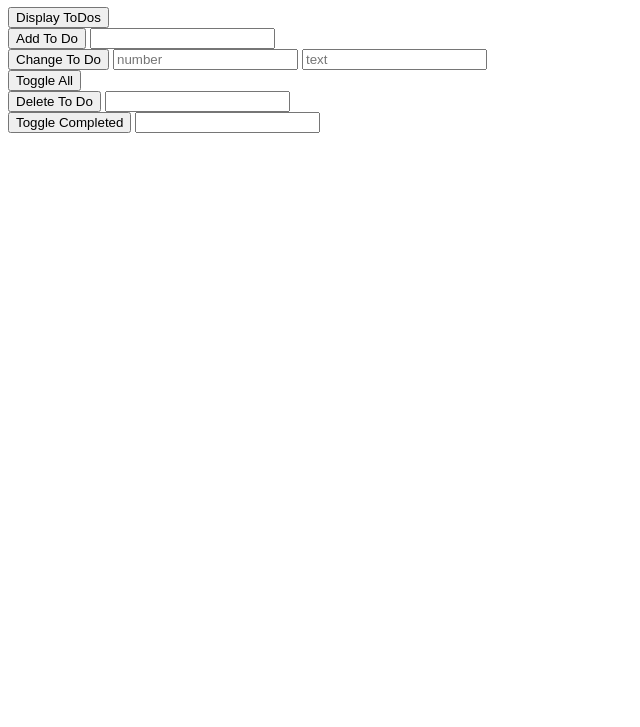
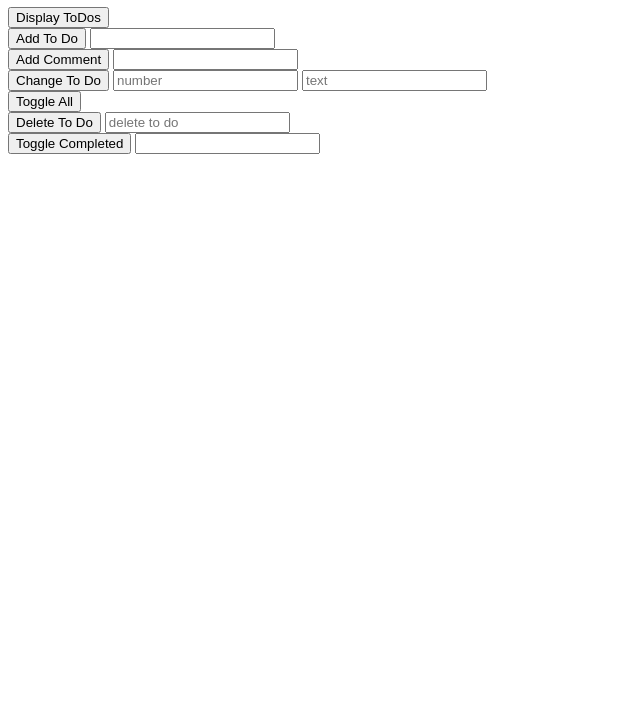
Before and after one commit to traciwilliams/basic-javascript-todo-list, a plain HTML site: page index.html in a window 1280 px wide. Shown: the part 73-800 px from the top of the page, without its empty margins (0-640 px from the left). Drawn offline with Linux system fonts and the light colour scheme.

Commit message:
buttonHandler object

```diff
--- a/index.html
+++ b/index.html
@@ -20,6 +20,14 @@
 
 
 <div>
+	<button onclick="buttonHandlers.addComment()">Add Comment</button>
+	<input id="addCommentInput" type="text">
+</div>
+
+
+
+
+<div>
 	<button onclick="buttonHandlers.changeToDo()" >Change To Do</button>
 	<input id="changeToDoPositionInput" type="number" placeholder="number">
 	<input id="changeToDoPositionText" type="text" placeholder="text">
@@ -30,7 +38,7 @@
 </div>
 <div>
 	<button onclick="buttonHandlers.deleteToDo()" id="deleteToDoButton">Delete To Do</button>
-	<input id="deleteToDoButtonInput" type="number">
+	<input id="deleteToDoButtonInput" type="number" placeholder="delete to do">
 </div>
 
 
@@ -41,6 +49,7 @@
 
 
 
+
 <!-- <script src="https://cdnjs.cloudflare.com/ajax/libs/jquery/3.1.1/jquery.min.js"</script> -->
 <script src="scripts/app.js"></script>
 </body>
--- a/scripts/app.js
+++ b/scripts/app.js
@@ -66,7 +66,7 @@ document.getElementsByTagName("button")[0].addEventListener("click", submitTask)
 //an empty array to push the todos into
 var todoList = {
 		todos:[],
-
+		todoComment: [],
 		displayToDos: function() {
 			if(this.todos.length === 0){
 				console.log("Your Todo List is Empty");
@@ -90,6 +90,24 @@ var todoList = {
 			});
 			this.displayToDos();
 		},
+
+
+
+
+		addComment: function(todoComment) {
+			this.todoComment.push ({
+				todoComment: todoComment
+			});
+			console.log(this.todoComment)
+		},
+
+
+
+
+
+
+
+
 
 		changeToDo: function(position, todoText) {
 			this.todos[position].todoText = todoText;
@@ -138,6 +156,22 @@ var buttonHandlers = {
 		addToDoTextInput.value = "";
 	},
 
+
+
+
+	addComment: function() {
+
+		var addCommentInput = document.getElementById("addCommentInput");
+		todoList.addComment(addCommentInput.value);
+		addCommentInput.value ="";
+	},
+
+
+
+
+
+
+
 	changeToDo: function() {
 		var changeToDoPositionInput = document.getElementById("changeToDoPositionInput");
 		var changeToDoPositionText = document.getElementById("changeToDoPositionText");
```
